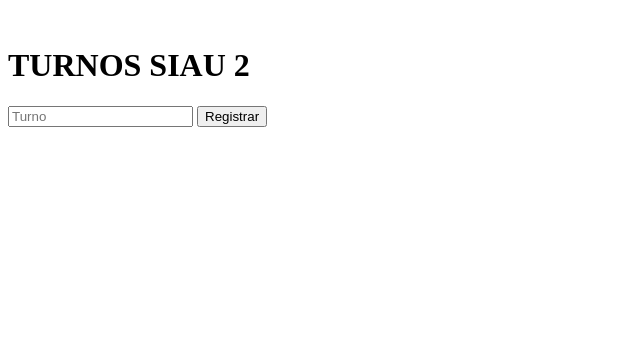
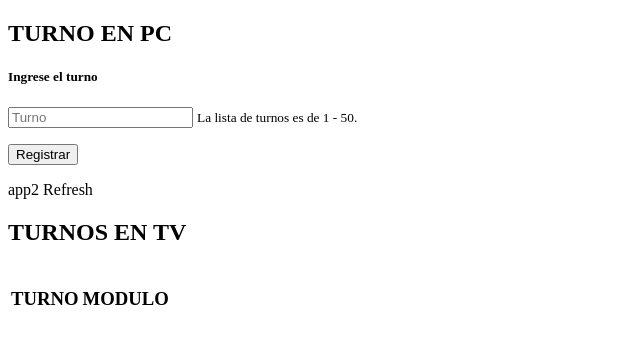
Before and after one commit to monologan/turnerosiau, a PHP site: the page made by Vistas/modulos/modulo2.php in a window 1280 px wide. Shown: the top 344 px of the page, without its empty margins (0-640 px from the left). Run offline with PHP 8.4, Linux system fonts and the light colour scheme; the template is opened without the code that fills it, so the values that code supplies are empty; the visitor is signed in with stand-in values (Sample User, id 1).

Commit message:
tratando de refrescar ventana hijo

```diff
--- a/Controladores/turnosC.php
+++ b/Controladores/turnosC.php
@@ -14,7 +14,6 @@ class TurnosC
             $resultado = TurnosM::RegistrarTurnoM($datosC, $tablaBD);
 
             if ($resultado == "bien") {
-
                 header("location:index.php?ruta=modulo");
             } else {
                 echo "Turno en Atencion.";
@@ -30,10 +29,13 @@ class TurnosC
         $respuesta = TurnosM::MostrarTurnosM($tablaBD, $tablaBD2);
 
         foreach ($respuesta as $key => $value) {
+
             echo '<tr id="blink">
             <td ><h1 class="display-5">' . $value["turno"] . '</h1></td>
             <td ><h1 class="display-5">' . $value["usuario"] . '</h1></td>
         </tr>';
-    }
+        }
+
     }
 }
+?>
--- a/Modelos/turnosM.php
+++ b/Modelos/turnosM.php
@@ -14,7 +14,8 @@ class TurnosM extends ConexionBD
         if ($pdo->execute()) {
             return "bien";
         } else {
-            return "Error";        }
+            return "Error";
+             }
 
         $pdo->close();
     }
@@ -27,6 +28,8 @@ class TurnosM extends ConexionBD
 
         $pdo->execute();
         return $pdo->fetchAll();
+
         $pdo->close();
     }
 }
+?>
--- a/Vistas/modulos/menu.php
+++ b/Vistas/modulos/menu.php
@@ -12,6 +12,7 @@
 				<li class="nav-item"><a href="index.php?ruta=ingreso" class="nav-link">Inicio</a></li>
 				<li class="nav-item"><a href="index.php?ruta=modulo" class="nav-link">Modulo</a></li>
 				<li class="nav-item"><a href="index.php?ruta=salir" class="nav-link">Salir</a></li>
+
 			</ul>
 		</div>
 	</div>
--- a/Vistas/modulos/modulo2.php
+++ b/Vistas/modulos/modulo2.php
@@ -1,33 +1,115 @@
 <?php
-
-
 session_start();
-    if(!isset($_SESSION['rol'])){
+if (!isset($_SESSION['rol'])) {
     header("location:index.php?ruta=ingreso");
-
-    }else{
-        if($_SESSION['rol'] != 2){
+} else {
+    if ($_SESSION['rol'] != 2) {
         header("location:index.php?ruta=ingreso");
-
     }
 }
 ?>
+<!DOCTYPE html>
+<html lang="en">
 
-<br>
-<h1>TURNOS SIAU 2</h1>
+<head>
+    <meta charset="UTF-8">
+    <meta name="viewport" content="width=device-width, initial-scale=1.0">
+    <meta http-equiv="X-UA-Compatible" content="ie=edge">
+    <title>Document</title>
+    <script src="https://ajax.googleapis.com/ajax/libs/jquery/3.4.1/jquery.min.js"></script>
+</head>
 
-<form method="post" action="">
+<body>
+    <div class="container pt-5 d-flex justify-content-center">
+        <div class="row">
+            <div class="col-sm-6 ">
+                <div class="card">
+                    <div class="card-header text-light d-flex justify-content-center text-center">
+                        <H2>TURNO EN PC</H2>
+                    </div>
 
-	<input type="number" placeholder="Turno" name="turnoW" required MIN="1">
-	<input type="hidden" placeholder="Modulo" name="moduloW" min="1" max="2" value="<?php echo $_SESSION['rol'];?>"required>
-	<input type="submit" class="btn btn-primary" value="Registrar">
+                    <div class="card-body">
+                        <h5 class="card-title text-danger">Ingrese el turno</h5>
+                        <p class="card-text	">
 
+                            <form method="POST" action="">
+
+                                <div class="form-group">
+                                    <input type="number" class="form-control" id="turnoW" placeholder="Turno" name="turnoW" required MIN="1">
+                                    <small id="emailHelp" class="form-text text-muted">La lista de turnos es de 1 - 50.</small>
+                                </div>
+                                <div class="form-group">
+                                    <input type="hidden" class="form-control" id="moduloW" placeholder="Modulo" name="moduloW" value="<?php echo $_SESSION['rol']; ?>" min="1" max="2" required>
+                                </div>
+                                <div id="login" class="d-flex" style="justify-content: flex-end;">
+                                    <p class="mr-auto text-white">
+                                        <?php
+                                        $registrar = new TurnosC();
+                                        $registrar->RegistrarTurnoC();  ?>
+                                    </p>
+                                    <button type="submit" class="btn btn-danger">Registrar</button>
+                                </div>
                             </form>
 
 
 
+                        </p>
+                    </div>
+                    <div class="card-footer">
+                        <div class="container">
+                            <div class="row d-flex justify-content-between">
+                                <a onclick="openNewTab()" class="text-white">app2</a>
+                                <a onclick="refreshExistingTab()" class="text-white">Refresh</a>
+
+                            </div>
+                        </div>
+                    </div>
+                </div>
+            </div>
+            <div class="col-sm-6 ">
+                <div class="card">
+                    <div class="card-header text-white d-flex justify-content-center text-center">
+                        <H2>TURNOS EN TV</H2>
+                    </div>
+                    <div class="card-body d-flex flex-wrap align-content-center justify-content-center">
+
+
+                        <table id="t1" class="table table-dark table-bordered bg-info text-center">
+                            <thead>
+                                <tr class="bg-danger">
+                                    <th scope="col">
+                                        <h3>TURNO</h3>
+                                    </th>
+                                    <th scope="col">
+                                        <h3>MODULO</h3>
+                                    </th>
+                                </tr>
+                            </thead>
+                            <tbody>
                                 <?php
-		$registrar = new TurnosC();
-		$registrar->RegistrarTurnoC();
+                                $mostrar = new TurnosC();
+                                $mostrar->MostrarTurnosC();
+                                ?>
+                            </tbody>
+                        </table>
 
-		?>
+                    </div>
+                </div>
+            </div>
+        </div>
+    </div>
+    <script>
+        var childWindow = "";
+        var newTabUrl = "http://localhost/mvc/index.php?ruta=turnoTV";
+
+        function openNewTab() {
+            childWindow = window.open(newTabUrl);
+        }
+
+        function refreshExistingTab() {
+            childWindow.location.href = newTabUrl;
+        }
+    </script>
+</body>
+
+</html>
--- a/Vistas/modulos/salir.php
+++ b/Vistas/modulos/salir.php
@@ -3,4 +3,8 @@ session_start();
 session_destroy();
 ?>
 <br>
+<div class="container text-white d-flex justify-content-center my-5 py-5">
+    <div class="row">
 <h1>Haz cerrado sesión</h1>
+</div>
+</div>
--- a/index.php
+++ b/index.php
@@ -5,5 +5,6 @@ require_once "Controladores/turnosC.php";
 require_once "Modelos/rutasM.php";
 require_once "Modelos/adminM.php";
 require_once "Modelos/turnosM.php";
+
 $rutas = new RutasControlador();
 $rutas->Plantilla();
```
Also changed, not shown: Vistas/modulos/modulo.php (+34 -14 lines), Vistas/modulos/send.php (added, +7 -0 lines), Vistas/modulos/turnoTV.php (+9 -8 lines), Vistas/css/estilos.css (line endings or trailing spaces). Lines whose indentation alone changed are shown as unchanged.
